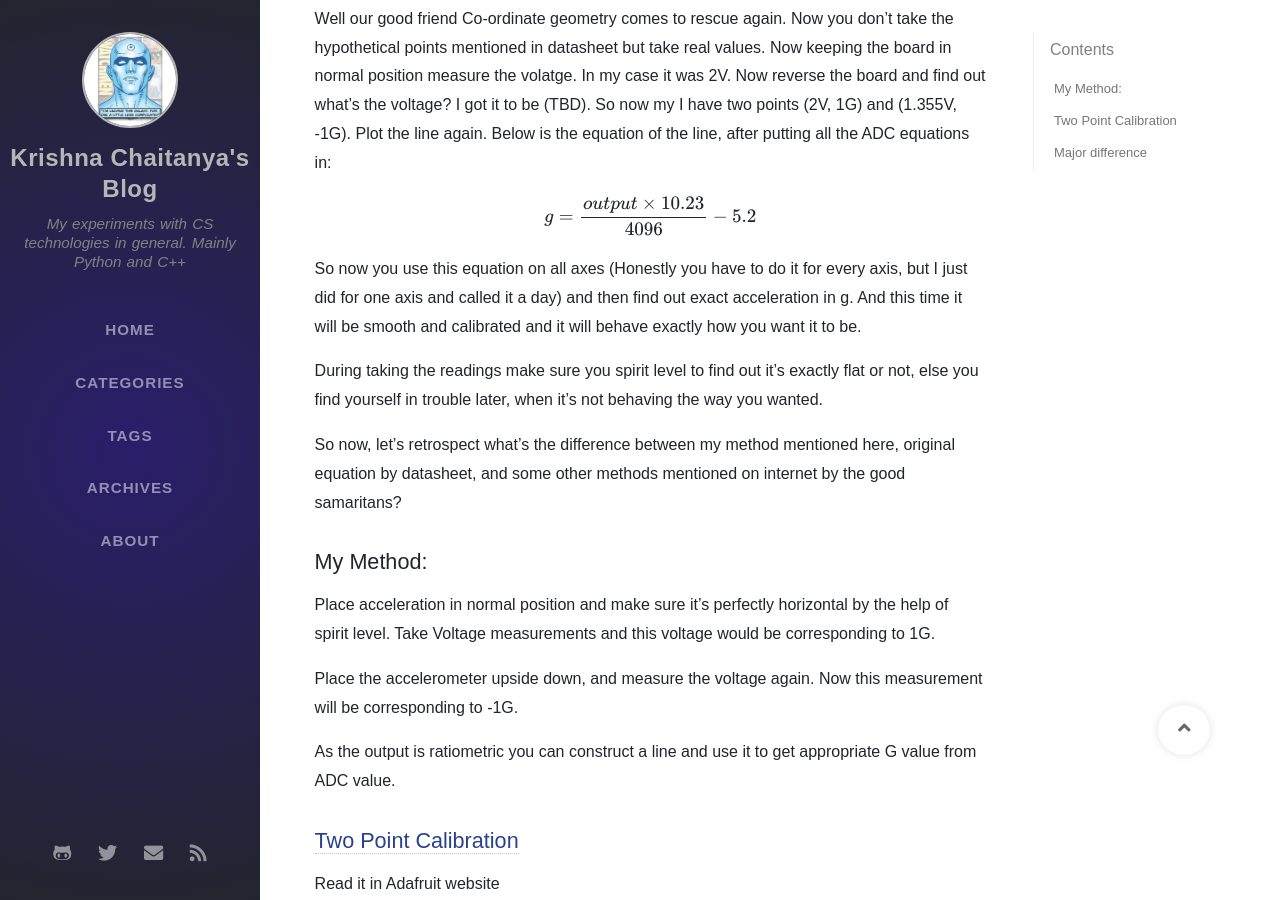
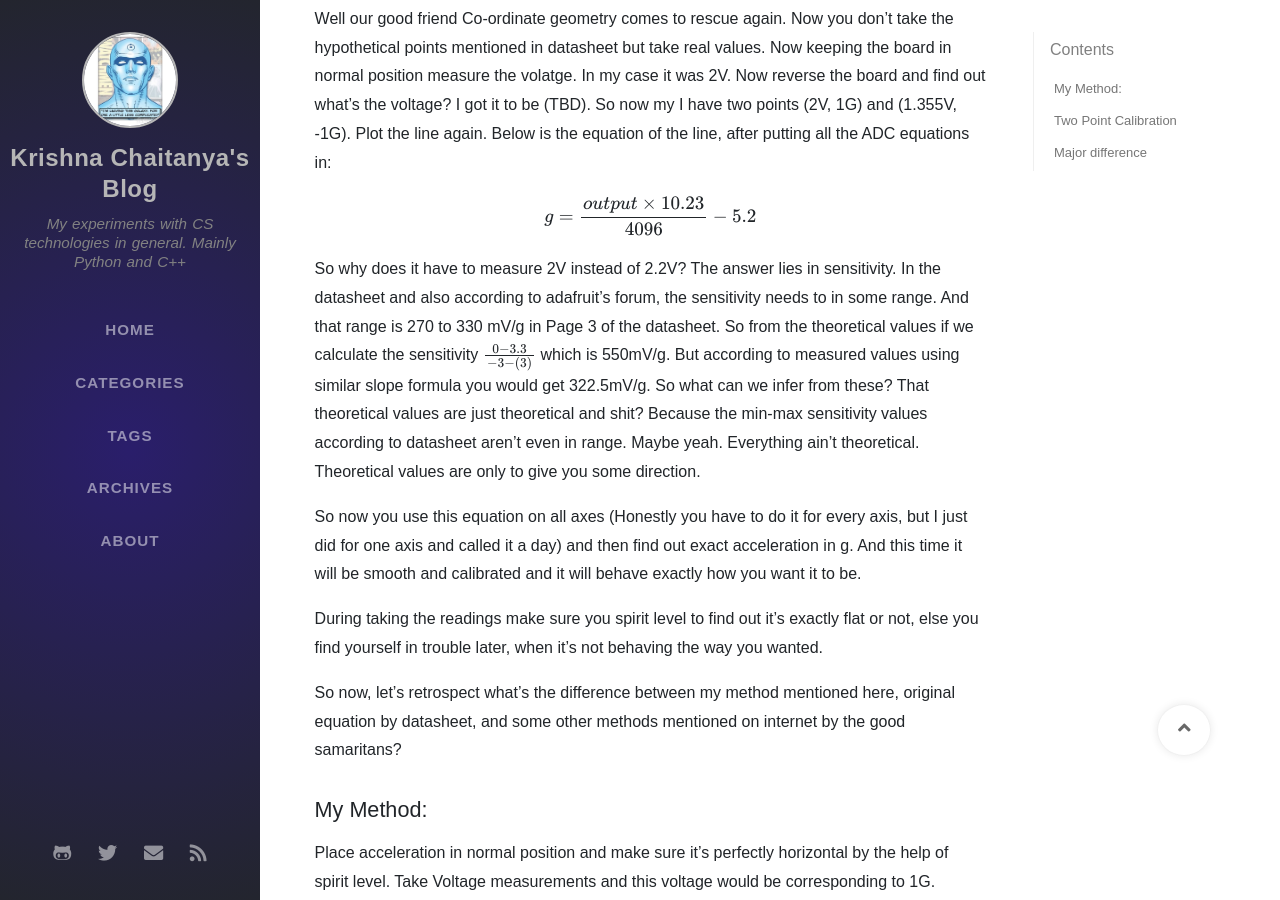
Before and after one commit to krishnachaitanya9/krishnachaitanya9.github.io, a Jekyll site: the page built from _posts/2020-01-10-RPi_Calibrating_ADXL335_Accelerometer.md, in a window 1280 px wide and 900 px high, scrolled down 1790 px. Built offline with Jekyll 4.4.1, drawn with Linux system fonts in a browser that asks for light colours; nearby versions of some CDN libraries; some web fonts are replaced; formulas are drawn with MathJax 3.

Commit message:
Blog Content

```diff
--- a/_posts/2020-01-10-RPi_Calibrating_ADXL335_Accelerometer.md
+++ b/_posts/2020-01-10-RPi_Calibrating_ADXL335_Accelerometer.md
@@ -56,6 +56,8 @@ $$
 g = \frac{output\times10.23}{4096} - 5.2
 $$
 
+So why does it have to measure 2V instead of 2.2V? The answer lies in sensitivity. In the datasheet and also according to adafruit's forum, the sensitivity needs to in some range. And that range is 270 to 330 mV/g in Page 3 of the datasheet. So from the theoretical values if we calculate the sensitivity $$\frac{0-3.3}{-3 - (3)}$$ which is 550mV/g. But according to measured values using similar slope formula you would get 322.5mV/g. So what can we infer from these? That theoretical values are just theoretical and shit? Because the min-max sensitivity values according to datasheet aren't even in range. Maybe yeah. Everything ain't theoretical. Theoretical values are only to give you some direction.
+
 So now you use this equation on all axes (Honestly you have to do it for every axis, but I just did for one axis and called it a day) and then find out exact acceleration in g. And this time it will be smooth and calibrated and it will behave exactly how you want it to be.
 
 During taking the readings make sure you spirit level to find out it's exactly flat or not, else you find yourself in trouble later, when it's not behaving the way you wanted.
```
